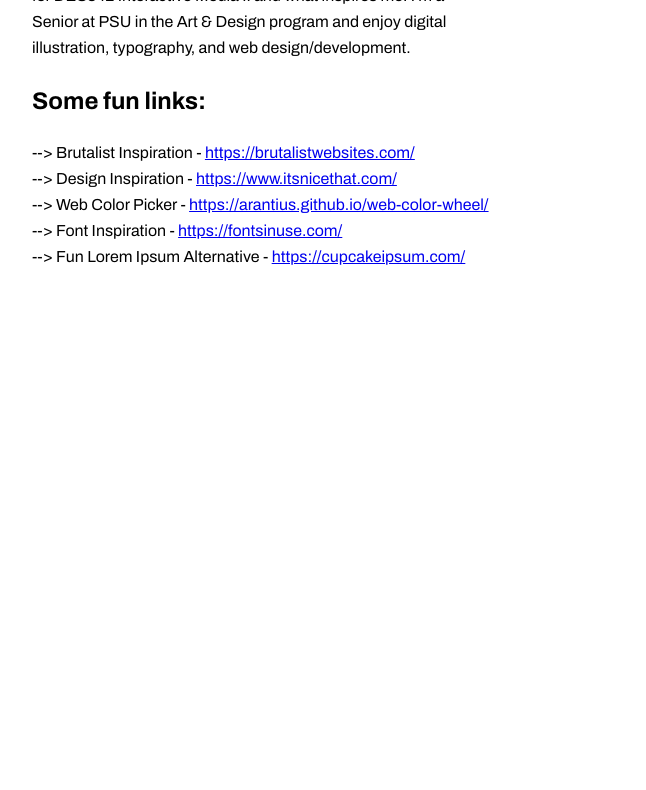
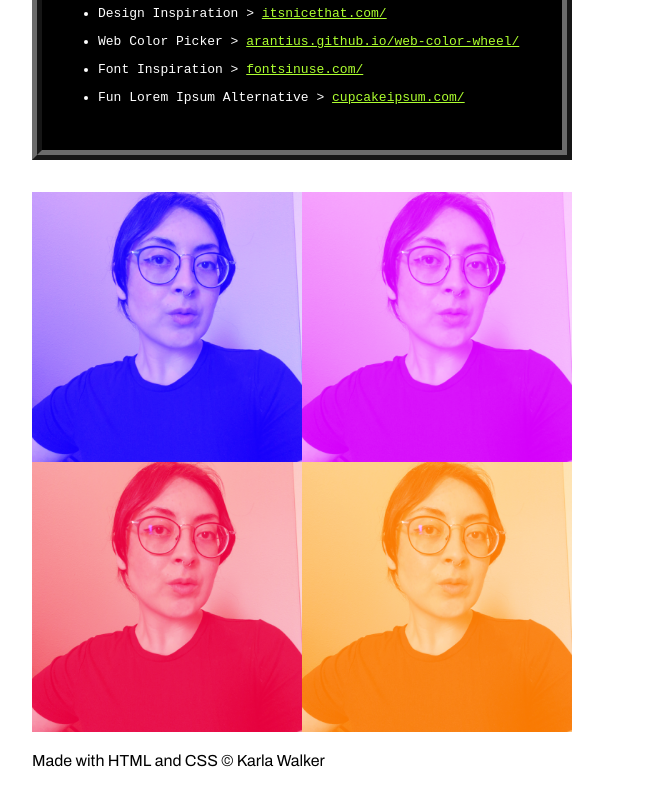
Before and after one commit to karla-codes/karla-codes.github.io, a plain HTML site: page index.html in a window 1280 px wide. Shown: the part 495-1285 px from the top of the page, without its empty margins (148-794 px from the left). Before the commit the page ends 800 px from the top, so only its background shows below. Drawn offline with Linux system fonts and the light colour scheme.

Commit message:
Updated styles

```diff
--- a/css/archivo.css
+++ /dev/null
@@ -1,227 +0,0 @@
-/**
-* @license
-*
-* Font Family: Archivo
-* Designed by: Omnibus-Type
-* URL: https://www.fontshare.com/fonts/archivo
-* © 2026 Indian Type Foundry
-*
-* Archivo Thin
-* Archivo ThinItalic
-* Archivo ExtraLight
-* Archivo ExtraLightItalic
-* Archivo Light
-* Archivo LightItalic
-* Archivo Regular
-* Archivo Italic
-* Archivo Medium
-* Archivo MediumItalic
-* Archivo SemiBold
-* Archivo SemiBoldItalic
-* Archivo Bold
-* Archivo BoldItalic
-* Archivo ExtraBold
-* Archivo ExtraBoldItalic
-* Archivo Black
-* Archivo BlackItalic
-* Archivo Variable (Variable font)
-* Archivo VariableItalic (Variable font)
-
-*
-*/
-@font-face {
-  font-family: 'Archivo-Thin';
-  src: url('../fonts/Archivo-Thin.woff2') format('woff2'),
-       url('../fonts/Archivo-Thin.woff') format('woff'),
-       url('../fonts/Archivo-Thin.ttf') format('truetype');
-  font-weight: 100;
-  font-display: swap;
-  font-style: normal;
-}
-@font-face {
-  font-family: 'Archivo-ThinItalic';
-  src: url('../fonts/Archivo-ThinItalic.woff2') format('woff2'),
-       url('../fonts/Archivo-ThinItalic.woff') format('woff'),
-       url('../fonts/Archivo-ThinItalic.ttf') format('truetype');
-  font-weight: 100;
-  font-display: swap;
-  font-style: italic;
-}
-@font-face {
-  font-family: 'Archivo-ExtraLight';
-  src: url('../fonts/Archivo-ExtraLight.woff2') format('woff2'),
-       url('../fonts/Archivo-ExtraLight.woff') format('woff'),
-       url('../fonts/Archivo-ExtraLight.ttf') format('truetype');
-  font-weight: 200;
-  font-display: swap;
-  font-style: normal;
-}
-@font-face {
-  font-family: 'Archivo-ExtraLightItalic';
-  src: url('../fonts/Archivo-ExtraLightItalic.woff2') format('woff2'),
-       url('../fonts/Archivo-ExtraLightItalic.woff') format('woff'),
-       url('../fonts/Archivo-ExtraLightItalic.ttf') format('truetype');
-  font-weight: 200;
-  font-display: swap;
-  font-style: italic;
-}
-@font-face {
-  font-family: 'Archivo-Light';
-  src: url('../fonts/Archivo-Light.woff2') format('woff2'),
-       url('../fonts/Archivo-Light.woff') format('woff'),
-       url('../fonts/Archivo-Light.ttf') format('truetype');
-  font-weight: 300;
-  font-display: swap;
-  font-style: normal;
-}
-@font-face {
-  font-family: 'Archivo-LightItalic';
-  src: url('../fonts/Archivo-LightItalic.woff2') format('woff2'),
-       url('../fonts/Archivo-LightItalic.woff') format('woff'),
-       url('../fonts/Archivo-LightItalic.ttf') format('truetype');
-  font-weight: 300;
-  font-display: swap;
-  font-style: italic;
-}
-@font-face {
-  font-family: 'Archivo-Regular';
-  src: url('../fonts/Archivo-Regular.woff2') format('woff2'),
-       url('../fonts/Archivo-Regular.woff') format('woff'),
-       url('../fonts/Archivo-Regular.ttf') format('truetype');
-  font-weight: 400;
-  font-display: swap;
-  font-style: normal;
-}
-@font-face {
-  font-family: 'Archivo-Italic';
-  src: url('../fonts/Archivo-Italic.woff2') format('woff2'),
-       url('../fonts/Archivo-Italic.woff') format('woff'),
-       url('../fonts/Archivo-Italic.ttf') format('truetype');
-  font-weight: 400;
-  font-display: swap;
-  font-style: italic;
-}
-@font-face {
-  font-family: 'Archivo-Medium';
-  src: url('../fonts/Archivo-Medium.woff2') format('woff2'),
-       url('../fonts/Archivo-Medium.woff') format('woff'),
-       url('../fonts/Archivo-Medium.ttf') format('truetype');
-  font-weight: 500;
-  font-display: swap;
-  font-style: normal;
-}
-@font-face {
-  font-family: 'Archivo-MediumItalic';
-  src: url('../fonts/Archivo-MediumItalic.woff2') format('woff2'),
-       url('../fonts/Archivo-MediumItalic.woff') format('woff'),
-       url('../fonts/Archivo-MediumItalic.ttf') format('truetype');
-  font-weight: 500;
-  font-display: swap;
-  font-style: italic;
-}
-@font-face {
-  font-family: 'Archivo-SemiBold';
-  src: url('../fonts/Archivo-SemiBold.woff2') format('woff2'),
-       url('../fonts/Archivo-SemiBold.woff') format('woff'),
-       url('../fonts/Archivo-SemiBold.ttf') format('truetype');
-  font-weight: 600;
-  font-display: swap;
-  font-style: normal;
-}
-@font-face {
-  font-family: 'Archivo-SemiBoldItalic';
-  src: url('../fonts/Archivo-SemiBoldItalic.woff2') format('woff2'),
-       url('../fonts/Archivo-SemiBoldItalic.woff') format('woff'),
-       url('../fonts/Archivo-SemiBoldItalic.ttf') format('truetype');
-  font-weight: 600;
-  font-display: swap;
-  font-style: italic;
-}
-@font-face {
-  font-family: 'Archivo-Bold';
-  src: url('../fonts/Archivo-Bold.woff2') format('woff2'),
-       url('../fonts/Archivo-Bold.woff') format('woff'),
-       url('../fonts/Archivo-Bold.ttf') format('truetype');
-  font-weight: 700;
-  font-display: swap;
-  font-style: normal;
-}
-@font-face {
-  font-family: 'Archivo-BoldItalic';
-  src: url('../fonts/Archivo-BoldItalic.woff2') format('woff2'),
-       url('../fonts/Archivo-BoldItalic.woff') format('woff'),
-       url('../fonts/Archivo-BoldItalic.ttf') format('truetype');
-  font-weight: 700;
-  font-display: swap;
-  font-style: italic;
-}
-@font-face {
-  font-family: 'Archivo-ExtraBold';
-  src: url('../fonts/Archivo-ExtraBold.woff2') format('woff2'),
-       url('../fonts/Archivo-ExtraBold.woff') format('woff'),
-       url('../fonts/Archivo-ExtraBold.ttf') format('truetype');
-  font-weight: 800;
-  font-display: swap;
-  font-style: normal;
-}
-@font-face {
-  font-family: 'Archivo-ExtraBoldItalic';
-  src: url('../fonts/Archivo-ExtraBoldItalic.woff2') format('woff2'),
-       url('../fonts/Archivo-ExtraBoldItalic.woff') format('woff'),
-       url('../fonts/Archivo-ExtraBoldItalic.ttf') format('truetype');
-  font-weight: 800;
-  font-display: swap;
-  font-style: italic;
-}
-@font-face {
-  font-family: 'Archivo-Black';
-  src: url('../fonts/Archivo-Black.woff2') format('woff2'),
-       url('../fonts/Archivo-Black.woff') format('woff'),
-       url('../fonts/Archivo-Black.ttf') format('truetype');
-  font-weight: 900;
-  font-display: swap;
-  font-style: normal;
-}
-@font-face {
-  font-family: 'Archivo-BlackItalic';
-  src: url('../fonts/Archivo-BlackItalic.woff2') format('woff2'),
-       url('../fonts/Archivo-BlackItalic.woff') format('woff'),
-       url('../fonts/Archivo-BlackItalic.ttf') format('truetype');
-  font-weight: 900;
-  font-display: swap;
-  font-style: italic;
-}
-/**
-* This is a variable font
-* You can control variable axes as shown below:
-* font-variation-settings: wght 600.0;
-*
-* available axes:
-'wght' (range from 100.0 to 900.0
-*/
-@font-face {
-  font-family: 'Archivo-Variable';
-  src: url('../fonts/Archivo-Variable.woff2') format('woff2'),
-       url('../fonts/Archivo-Variable.woff') format('woff'),
-       url('../fonts/Archivo-Variable.ttf') format('truetype');
-  font-weight: 100 900;
-  font-display: swap;
-  font-style: normal;
-}
-/**
-* This is a variable font
-* You can control variable axes as shown below:
-* font-variation-settings: wght 600.0;
-*
-* available axes:
-'wght' (range from 100.0 to 900.0
-*/
-@font-face {
-  font-family: 'Archivo-VariableItalic';
-  src: url('../fonts/Archivo-VariableItalic.woff2') format('woff2'),
-       url('../fonts/Archivo-VariableItalic.woff') format('woff'),
-       url('../fonts/Archivo-VariableItalic.ttf') format('truetype');
-  font-weight: 100 900;
-  font-display: swap;
-  font-style: italic;
-}
--- a/css/style.css
+++ b/css/style.css
@@ -1,4 +1,4 @@
-/* @import url("archivo.css"); */
+
 
 @font-face {
   font-family: "Archivo-Regular";
@@ -28,6 +28,10 @@ html {
   box-sizing: inherit;
 }
 
+header {
+  margin-top: 2em;
+}
+
 h1,
 h2 {
   font-family: Archivo-Bold;
@@ -35,12 +39,79 @@ h2 {
 }
 
 h1 {
-  font-size: 2rem;
-  /* text-align: center; */
+  font-size: clamp(2rem, 1.3043rem + 3.4783vw, 4rem);
+  line-height: 1.2;
 }
 
 h2 {
+  font-size: 1.25rem;
   text-transform: unset;
+  margin: 0;
+}
+
+a {
+  color: greenyellow;
+}
+
+ul {
+  font-family: monospace;
+  padding-inline-start: 24px;
+  margin: 0;\
+}
+
+ul li {
+  padding-bottom: 1em;
+}
+
+body {
+  font-family: Archivo-Regular;
+  justify-content: space-between;
+  margin: 0 auto;
+  width: 80%;
+  max-width: 920px;
+}
+
+.intro p {
+  font-size: 1.25rem;
+  max-width: 52ch;
+  margin: 0;
+}
+
+.list {
+  margin-top: 2em;
+  border: 10px ridge rgb(107, 107, 107);
+  background-color: black;
+  color: white;
+  padding: 2em;
+  max-width: 540px;
+}
+
+.list h2 {
+  font-family: monospace;
+  margin-bottom: 1em;
+}
+
+.image-grid {
+  display: grid;
+  grid-template-columns: 1fr 1fr;
+  max-width: 540px;
+  margin-top: 2em;
+}
+
+.self-portrait#image-1 {
+  background: hsl(245, 100%, 49%);
+}
+
+.self-portrait#image-2 {
+  background: hsl(291, 100%, 49%);
+}
+
+.self-portrait#image-3 {
+  background: hsl(344, 100%, 45%);
+}
+
+.self-portrait#image-4 {
+  background: hsl(29, 99%, 49%);
 }
 
 img {
@@ -48,42 +119,6 @@ img {
   object-fit: cover;
   aspect-ratio: 1 / 1;
   object-position: 50% 50%;
-  border-radius: 10px;
-  filter: grayscale(100%);
+  mix-blend-mode: screen;
+  filter: contrast(1);
 }
-
-ul {
-  padding: 0;
-  list-style: inside "-->";
-}
-
-body {
-  font-family: Archivo-Regular;
-  display: flex;
-  flex-direction: column;
-  margin: 0 auto;
-  width: 80%;
-  max-width: 920px;
-}
-
-.intro {
-  display: flex;
-  flex-direction: column;
-  gap: 2em;
-  /* justify-content: space-between; */
-}
-
-.intro p {
-  /* width: 50%; */
-  font-size: 1rem;
-  max-width: 46ch;
-  margin: 0;
-  /* border: 1px solid black; */
-  /* padding: 2em; */
-
-  /* border-radius: 10px; */
-}
-
-.self-portrait {
-  max-width: 325px;
-}
--- a/index.html
+++ b/index.html
@@ -10,9 +10,6 @@
     <header>
       <h1>DES 342 Project Dashboard</h1>
       <div class="intro">
-        <div class="self-portrait">
-          <img src="img/karla_walker.webp" alt="Portrait of Karla Walker" />
-        </div>
         <p>
           Hello! My name is Karla and this is where you'll find my work for
           DES342 Interactive Media II and what inspires me. I'm a Senior at PSU
@@ -26,36 +23,48 @@
         <h2>Some fun links:</h2>
         <ul>
           <li>
-            Brutalist Inspiration -
-            <a href="https://brutalistwebsites.com/"
-              >https://brutalistwebsites.com/</a
+            Brutalist Inspiration >
+            <a href="https://brutalistwebsites.com/">brutalistwebsites.com/</a>
+          </li>
+          <li>
+            Design Inspiration >
+            <a href="https://www.itsnicethat.com/">itsnicethat.com/</a>
+          </li>
+          <li>
+            Web Color Picker >
+            <a href="https://arantius.github.io/web-color-wheel/"
+              >arantius.github.io/web-color-wheel/</a
             >
           </li>
           <li>
-            Design Inspiration -
-            <a href="https://www.itsnicethat.com/"
-              >https://www.itsnicethat.com/</a
-            >
+            Font Inspiration >
+            <a href="https://fontsinuse.com/">fontsinuse.com/</a>
           </li>
           <li>
-            Web Color Picker -
-            <a href="https://arantius.github.io/web-color-wheel/"
-              >https://arantius.github.io/web-color-wheel/</a
-            >
-          </li>
-          <li>
-            Font Inspiration -
-            <a href="https://fontsinuse.com/">https://fontsinuse.com/</a>
-          </li>
-          <li>
-            Fun Lorem Ipsum Alternative -
-            <a href="https://cupcakeipsum.com/">https://cupcakeipsum.com/</a>
+            Fun Lorem Ipsum Alternative >
+            <a href="https://cupcakeipsum.com/">cupcakeipsum.com/</a>
           </li>
         </ul>
       </div>
+      <div class="image-grid">
+        <div class="self-portrait" id="image-1">
+          <img src="img/karla_walker.webp" alt="Portrait of Karla Walker" />
+        </div>
+        <div class="self-portrait" id="image-2">
+          <img src="img/karla_walker.webp" alt="Portrait of Karla Walker" />
+        </div>
+        <div class="self-portrait" id="image-3">
+          <img src="img/karla_walker.webp" alt="Portrait of Karla Walker" />
+        </div>
+        <div class="self-portrait" id="image-4">
+          <img src="img/karla_walker.webp" alt="Portrait of Karla Walker" />
+        </div>
+      </div>
     </main>
+    <footer>
+      <p>Made with HTML and CSS © Karla Walker</p>
+    </footer>
   </body>
 </html>
 
 <!-- Checklist -->
-<!-- 1 image -->
```
